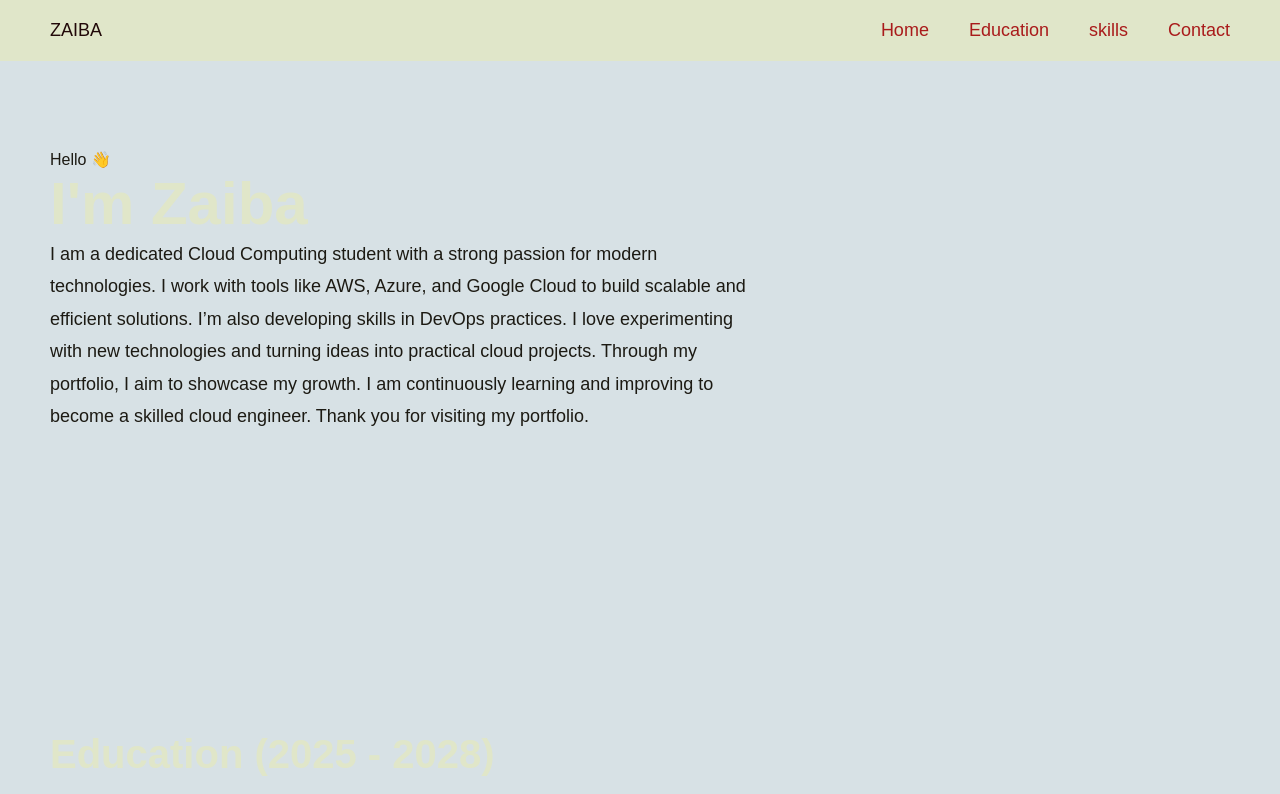
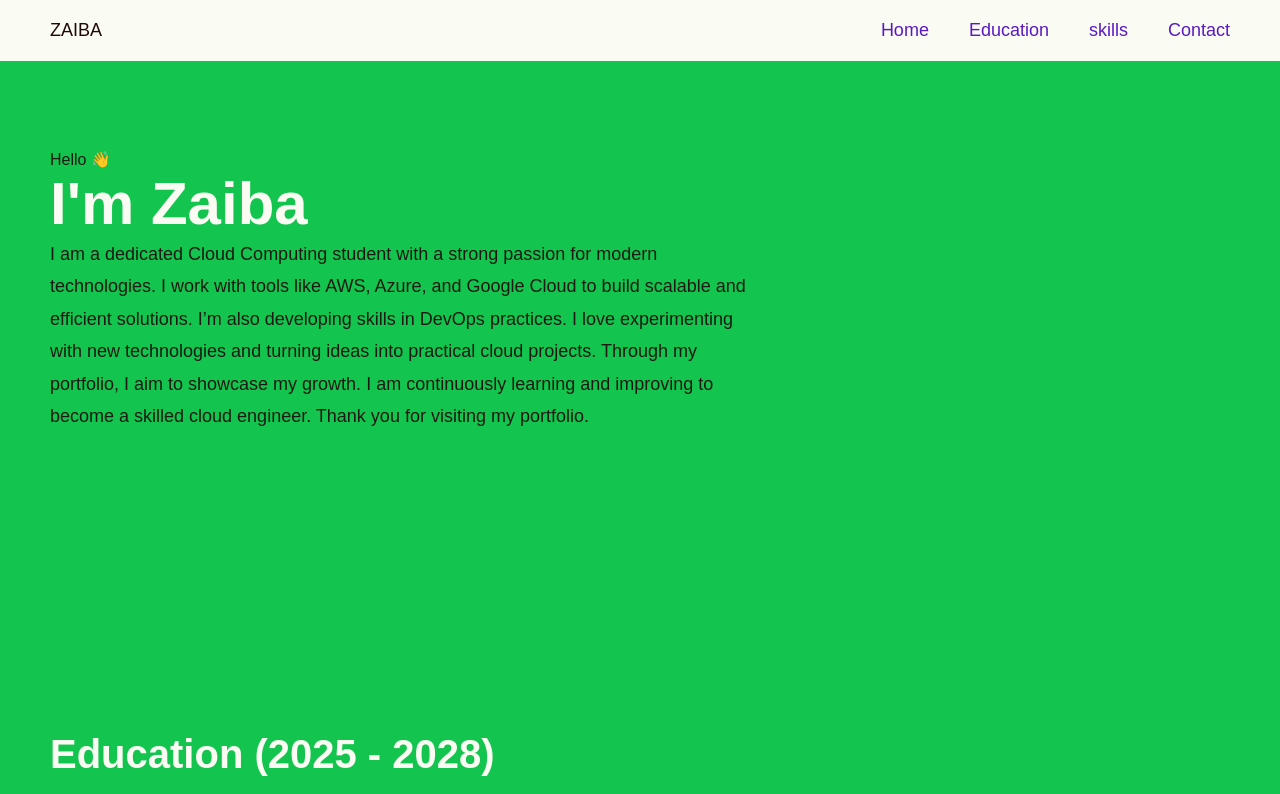
Before and after one commit to zaibanees33-source/zaiba-backend, a website: page index.html in a window 1280 px wide. Shown: the top 794 px of the page. Drawn offline with Linux system fonts and the light colour scheme.

Commit message:
update portfolio

```diff
--- a/style.css
+++ b/style.css
@@ -7,11 +7,11 @@
 
 /* New Colors */
 :root {
-    --olive: #e0e6c9;
-    --cream: #d7e1e5;
+    --olive: #fafbf3;
+    --cream: #13c54f;
     --text-dark: #1c1a13;
     --soft-beige: #0e0b07;
-    --light-olive: #8A9954;
+    --light-olive: #b4397b;
 }
 body {
     background: var(--cream);
@@ -40,7 +40,7 @@ nav ul {
 }
 
 nav ul li a {
-    color: rgb(169, 27, 27);
+    color: rgb(90, 25, 195);
     text-decoration: none;
     font-weight: 500;
     transition: 0.3s;
```
